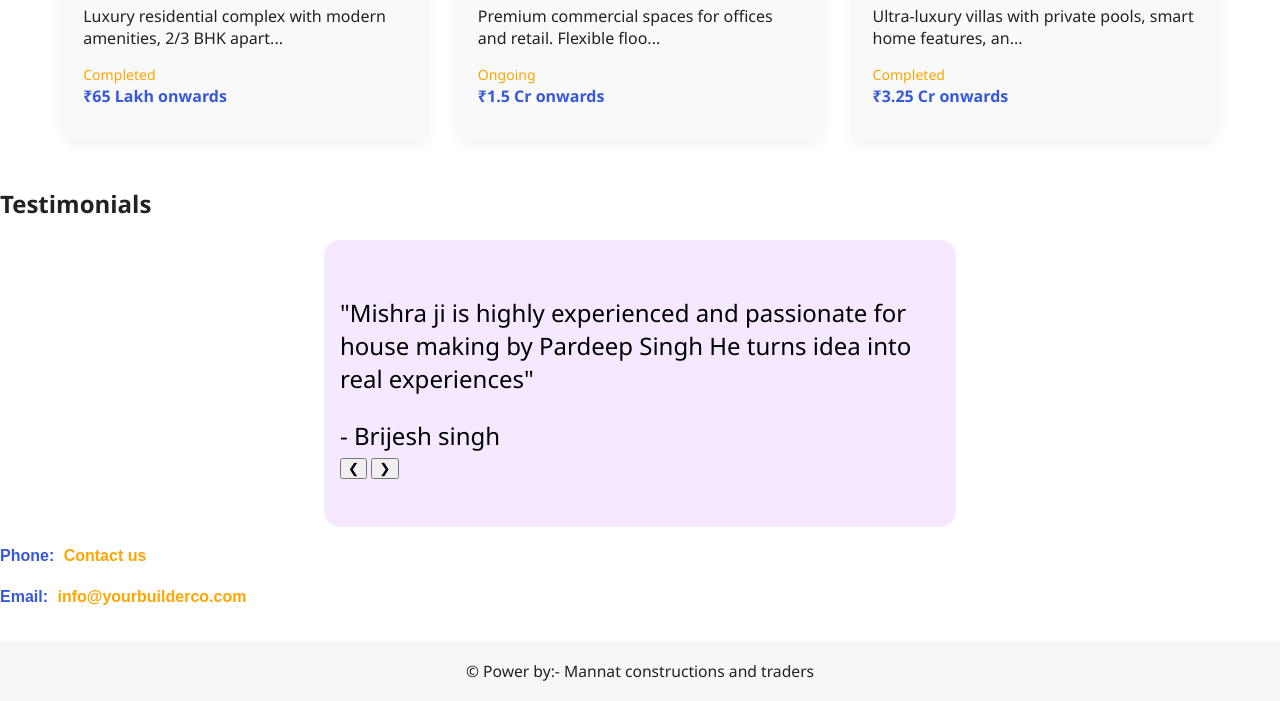
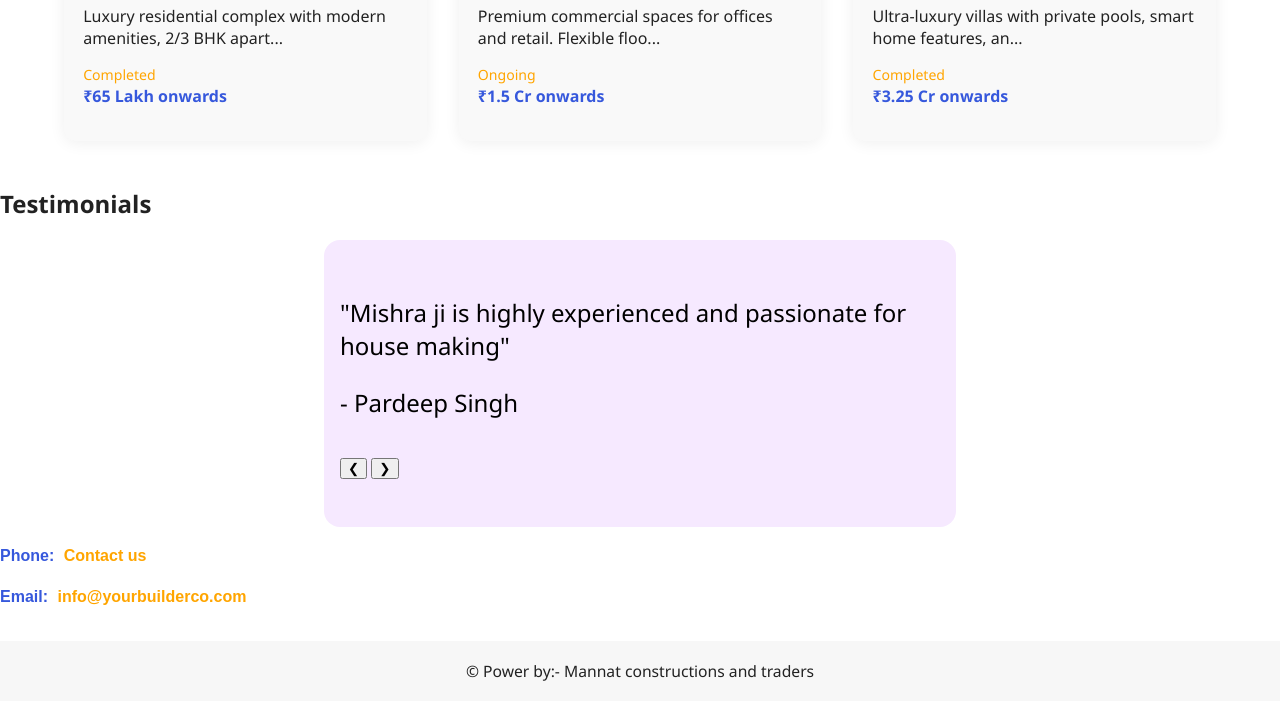
Before and after one commit to CodeCr4cker/html-test, a plain HTML site: page index.html in a window 1280 px wide. Shown: the part 2041-2742 px from the top of the page. Drawn offline with Linux system fonts and the light colour scheme.

Commit message:
Update index.html

```diff
--- a/index.html
+++ b/index.html
@@ -153,9 +153,12 @@
       <h1>Testimonials</h1>
       <div class="testimonials-carousel">
         <div class="testimonial active">
-          <p>"Mishra ji is  highly experienced  and passionate for house making by Pardeep Singh
-He turns idea into real experiences"</p>
-         <span>- Brijesh singh</span>
+          <p>"Mishra ji is  highly experienced  and passionate for house making"</p>
+         <span>- Pardeep Singh </span>
+        </div>
+        <div class="testimonial">
+          <p>"He turns idea into real experiences"</p>
+          <span>- Brijesh singh </span>
         </div>
         <div class="testimonial">
           <p>"His experiences and new ideas  create a excellent work for your dream House"</p>
```
